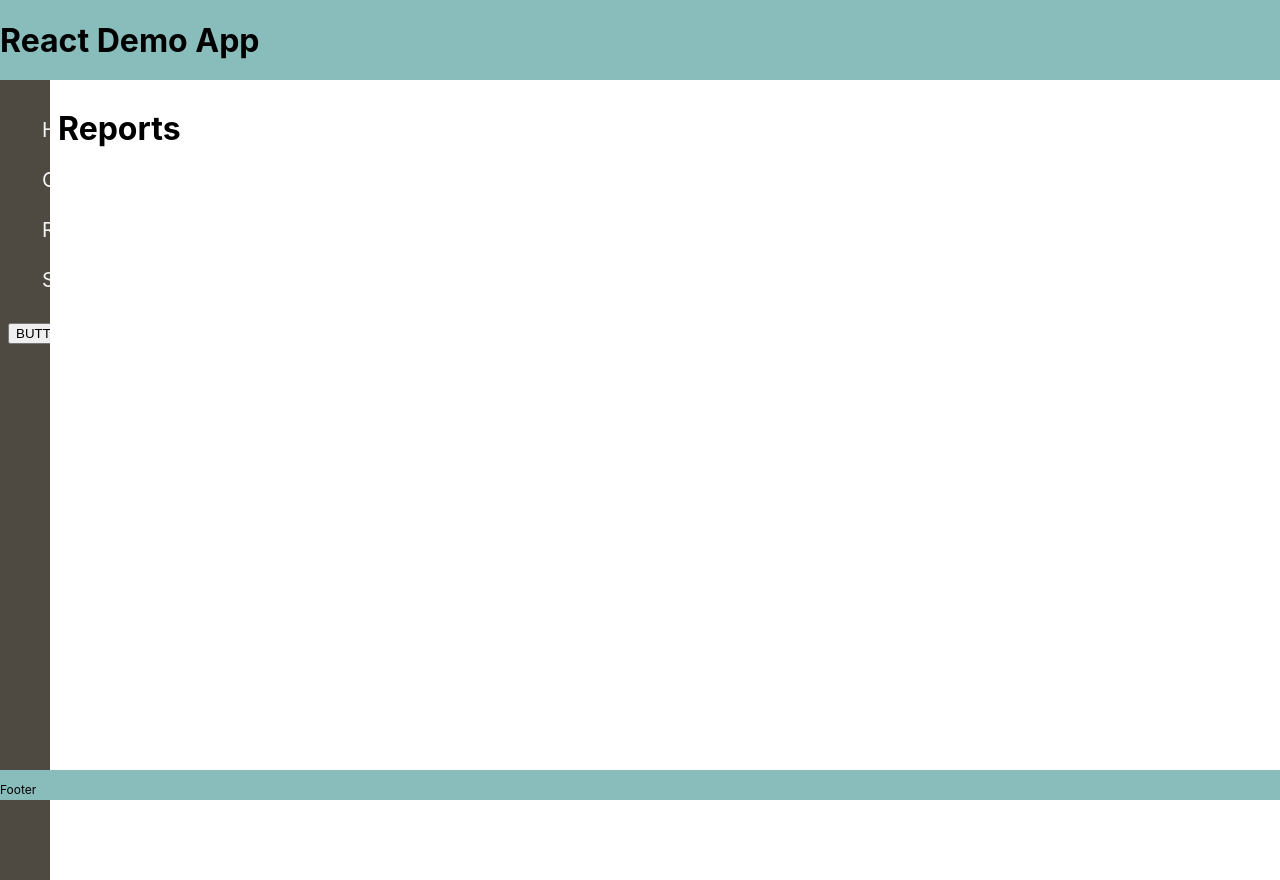
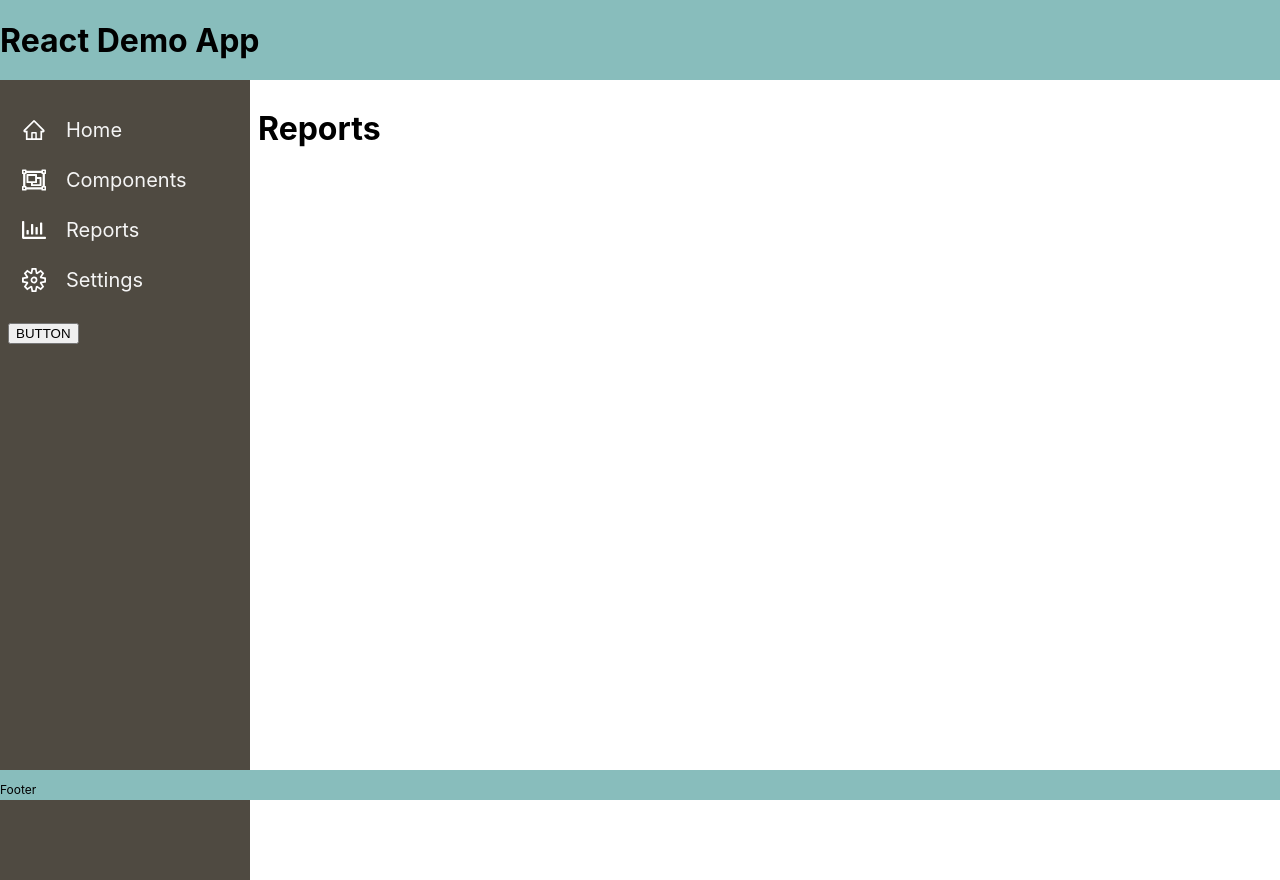
Before and after one commit to danrose9/react-demo-app, a React (Create React App) app: page /reports in a window 1280 px wide. Built offline with nearby package versions, Linux system fonts and the light colour scheme.

Commit message:
working nav button but using css

```diff
--- a/src/components/Sidebar.css
+++ b/src/components/Sidebar.css
@@ -1,3 +1,11 @@
+.sidebar {
+  width: 50px;
+}
+
+.sidebar.active {
+  width: 250px;
+}
+
   .nav-text {
     display: flex;
     justify-content: flex-start;
--- a/src/components/Sidebar.js
+++ b/src/components/Sidebar.js
@@ -12,8 +12,7 @@ const StyledSidebar = styled.div`
   padding: 0.5rem;
   -webkit-overflow-scrolling: touch;
   -ms-overflow-style: none;
-  // width: 250px;
-  width: ${(prop) => (prop.active ? '250px' : '50px')};
+  // width: ${(prop) => (prop.active ? '250px' : '50px')};
 `;
 
 const StyledMenuItem = styled.ul`
@@ -29,8 +28,9 @@ const StyledList = styled.li`
   cursor: pointer;
 `;
 
-const Sidebar = (props) => {
-  const [sidebar, setSidebar] = useState(false);
+const Sidebar = () => {
+  const [sidebar, setSidebar] = useState(true);
+
   const showSidebar = () => {
     setSidebar(!sidebar);
     console.log(sidebar);
@@ -38,7 +38,7 @@ const Sidebar = (props) => {
 
   return (
     <IconContext.Provider value={{ color: '#fff' }}>
-      <StyledSidebar>
+      <StyledSidebar className={sidebar ? 'sidebar active' : 'sidebar'}>
         <StyledMenuItem>
           {SidebarData.map((item, index) => {
             return (
```
